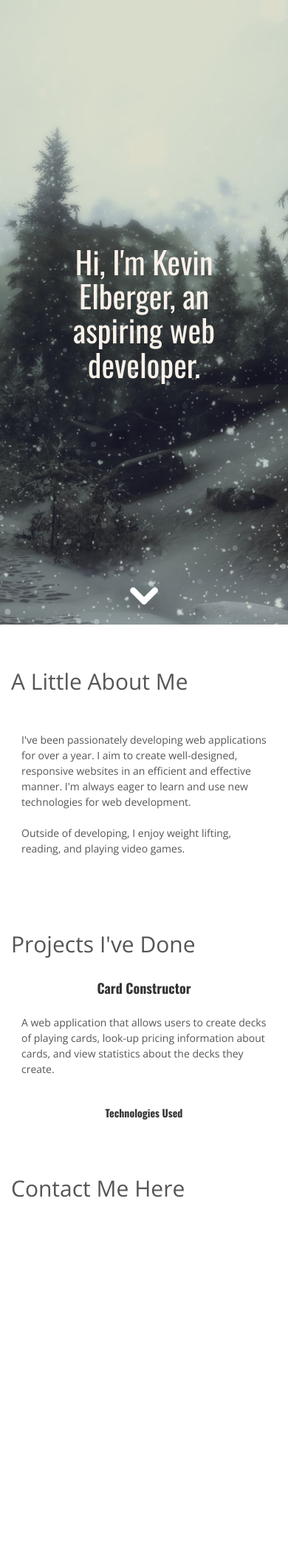
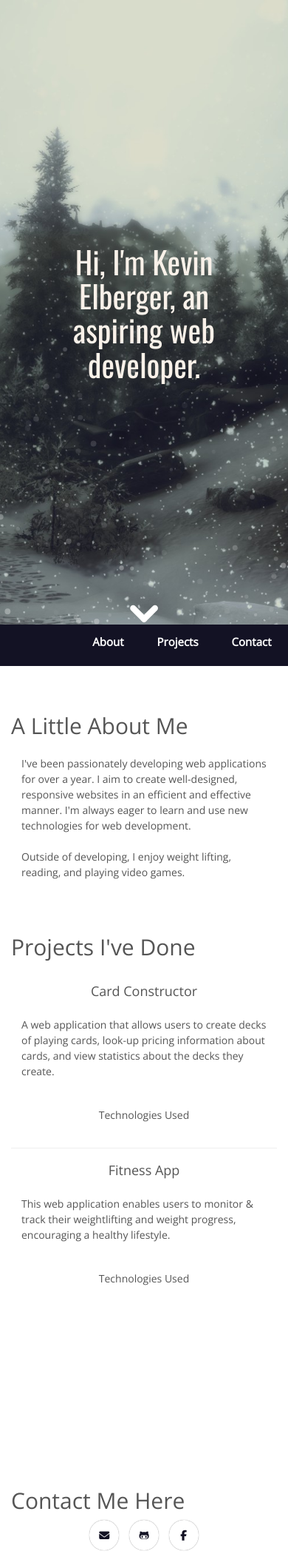
Before and after one commit to KevinElberger/KevinElberger.github.io, a PHP site: page / in a window 390 px wide. Shown: the whole page at 74% size. Before the commit the page ends 1618 px from the top, so only its background shows below. Run offline with PHP 8.4, Linux system fonts and the light colour scheme; some libraries are stand-ins or nearby versions.

Commit message:
Add responsive navbar, additional styling required

```diff
--- a/css/style.css
+++ b/css/style.css
@@ -1,3 +1,7 @@
+a {
+    text-decoration: none;
+}
+
 body {
     color: #555;
     margin: 0 auto;
@@ -19,6 +23,10 @@ h2 {
     padding-top: 1em;
 }
 
+h4 {
+    font-weight: 300;
+}
+
 p {
     padding: 3em 1em;
 }
@@ -27,9 +35,49 @@ section p {
     padding: 1em 1em;
 }
 
-.about {
 
+/* Navigation menu */
+nav {
+    left: 0;
+    z-index: 3;
+    width: 100%;
+    height: 56px;
+    display: flex;
+    position: absolute;
+    align-items: center;
+    background-color: #131224;
+    transition: height 0.6s 0.6s;
+    justify-content: space-between;
 }
+
+.fixed-nav {
+    position: fixed;
+    height: 35px;
+    top: 0;
+}
+
+.fixed-logo {
+    border-color: #131224;
+    color: white;
+    transform: rotate(360deg);
+}
+
+nav ul {
+    display: flex;
+    list-style-type: none;
+    transition: margin-right 0.6s;
+}
+.fixed-links {
+    margin-right: 30%;
+}
+nav ul li a {
+    color: white;
+    font-weight: bold;
+    font-size: 15px;
+    padding: 1.5em;
+}
+
+/* End navigation menu css */
 
 .arrow {
     bottom: 0;
@@ -65,6 +113,41 @@ section p {
     padding-top: 1em;
 }
 
+/* Social Icons */
+
+#contact a {
+    margin: 0 5px;
+    min-width: 40px;
+    padding: 10px 0;
+    overflow: hidden;
+    text-align: center;
+    border-radius: 40px;
+    display: inline-block;
+}
+
+a.social-icon {
+    text-decoration: none;
+    box-shadow: 0 0 1px rgba(51, 51, 51, 0.7);
+}
+
+a.social-icon:hover {
+    color: rgb(255, 255, 255);
+}
+
+a.envelope:hover {
+    background-color: rgb(217,74,56);
+}
+
+a.github:hover {
+    background-color: rgb(51, 51, 51);
+}
+
+a.facebook:hover {
+    background-color: rgb(59, 90, 154);
+}
+
+/* End social icons css */
+
 .container {
     max-width: 50em;
     background: #FFF;
@@ -79,6 +162,10 @@ section p {
 
 .content {
     background: #D8DCCB;
+}
+
+#here {
+    padding-top: 3em;
 }
 
 .large-header {
--- a/index.html
+++ b/index.html
@@ -5,8 +5,12 @@
         <meta http-equiv="X-UA-Compatible" content="IE=edge">
         <meta name="viewport" content="width=device-width, initial-scale=1">
         <title>Kevin Elberger</title>
+        <!-- Bootstrap CSS -->
         <link href="css/bootstrap.min.css" rel="stylesheet">
         <link rel="stylesheet" href="css/style.css">
+        <!-- Font Awesome Icons -->
+        <script src="https://use.fontawesome.com/105af44212.js"></script>
+        <!-- Google Fonts -->
         <link href="https://fonts.googleapis.com/css?family=Open+Sans" rel="stylesheet">
         <link href="https://fonts.googleapis.com/css?family=Oswald:400,700" rel="stylesheet">
     </head>
@@ -17,9 +21,20 @@
             <h1 class="main-title">Hi, I'm Kevin Elberger, an aspiring web developer.</h1>
             <a class="arrow bounce jumper" href="#here"></a>
         </div>
+        <nav>
+            <a href="" class="logo-box">
+                <figure class="logo"><div></div></figure>
+                <div class="logo-title"></div>
+            </a>
+            <ul>
+                <li><a href="#about">About</a></li>
+                <li><a href="#projects">Projects</a></li>
+                <li><a href="#contact">Contact</a></li>
+            </ul>
+        </nav>
         <div class="container">
-            <div id="here" class="about">
-                <h2>A Little About Me</h2>
+            <section id="about">
+                <h2 id="here">A Little About Me</h2>
                 <p>
                     I've been passionately developing web applications for over a year. I aim to create well-designed, responsive
                     websites in an efficient and effective manner. I'm always eager to learn and use new technologies for web
@@ -27,21 +42,38 @@
                 <br/><br/>
                     Outside of developing, I enjoy weight lifting, reading, and playing video games.
                 </p>
-            </div>
-            <div class="projects">
+            </section>
+
+            <section id="projects">
                 <h2>Projects I've Done</h2>
-                <section id="card-constructor">
-                    <h4 class="text-center"><strong>Card Constructor</strong></h4>
-                    <p>
-                        A web application that allows users to create decks of playing cards, look-up pricing information about cards,
-                        and view statistics about the decks they create.
-                    </p>
-                    <p class="text-center"><strong>Technologies Used</strong></p>
-                </section>
-            </div>
-            <div class="contact">
+                    <article id="card-constructor">
+                        <h4 class="text-center">Card Constructor</h4>
+                        <p>
+                            A web application that allows users to create decks of playing cards, look-up pricing information about cards,
+                            and view statistics about the decks they create.
+                        </p>
+                        <p class="text-center">Technologies Used</p>
+
+                    </article>
+                <hr/>
+                    <article id="fitness-app">
+                        <h4 class="text-center">Fitness App</h4>
+                        <p>
+                            This web application enables users to monitor & track their weightlifting and weight progress, encouraging a healthy lifestyle.
+                        </p>
+                        <p class="text-center">Technologies Used</p>
+                        <br/><br/><br/><br/><br/><br/><br/><br/><br/>
+                    </article>
+            </section><!-- /projects -->
+
+            <section id="contact">
                 <h2>Contact Me Here</h2>
-            </div>
+                <div class="text-center">
+                    <a href="mailto:kevelberger@gmail.com?Subject=Hello" class="social-icon envelope"><span class="fa fa-envelope"></span></a>
+                    <a href="https://github.com/KevinElberger" class="social-icon github"><span class="fa fa-github-alt"></span></a>
+                    <a href="https://www.facebook.com/kevin.elberger" class="social-icon facebook animate"><span class="fa fa-facebook"></span></a>
+                </div>
+            </section><!-- /contact-->
         </div> <!-- /container -->
     <footer></footer>
     </div> <!-- /content -->
--- a/js/main.js
+++ b/js/main.js
@@ -1,5 +1,19 @@
 $(document).ready(function() {
 
+    // Fixed navigation menu
+    var secondaryHead = $('nav');
+    var secondaryHeadTop = secondaryHead.offset().top;
+    $(window).on('scroll', function() {
+        if($(window).scrollTop() > secondaryHeadTop) {
+            secondaryHead.addClass("fixed-nav");
+            $("nav ul").addClass("fixed-links");
+        } else {
+            secondaryHead.removeClass("fixed-nav");
+            $("nav ul").removeClass("fixed-links");
+        }
+    });
+
+    // On arrow click, scroll down
     $('.main-title').delay(1000).animate({"opacity": "1"}, 700);
     $(function() {
         $(window).scroll(function() {
@@ -10,11 +24,12 @@ $(document).ready(function() {
             }
         });
 
+        // Scroll animation, to href position
         $('.jumper').on("click", function(e) {
             e.preventDefault();
 
             $("body, html").animate({
-                scrollTop: $($(this).attr('href')).offset().top -60
+                scrollTop: $($(this).attr('href')).offset().top
             }, 600);
         });
     })
```
